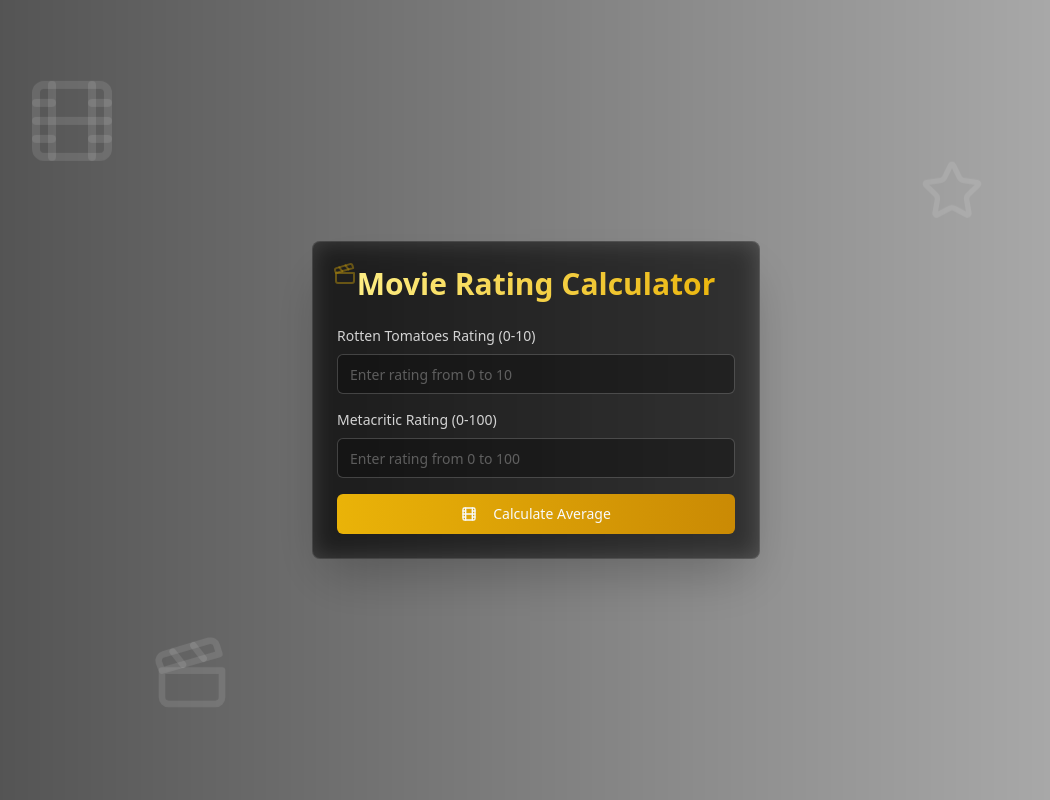
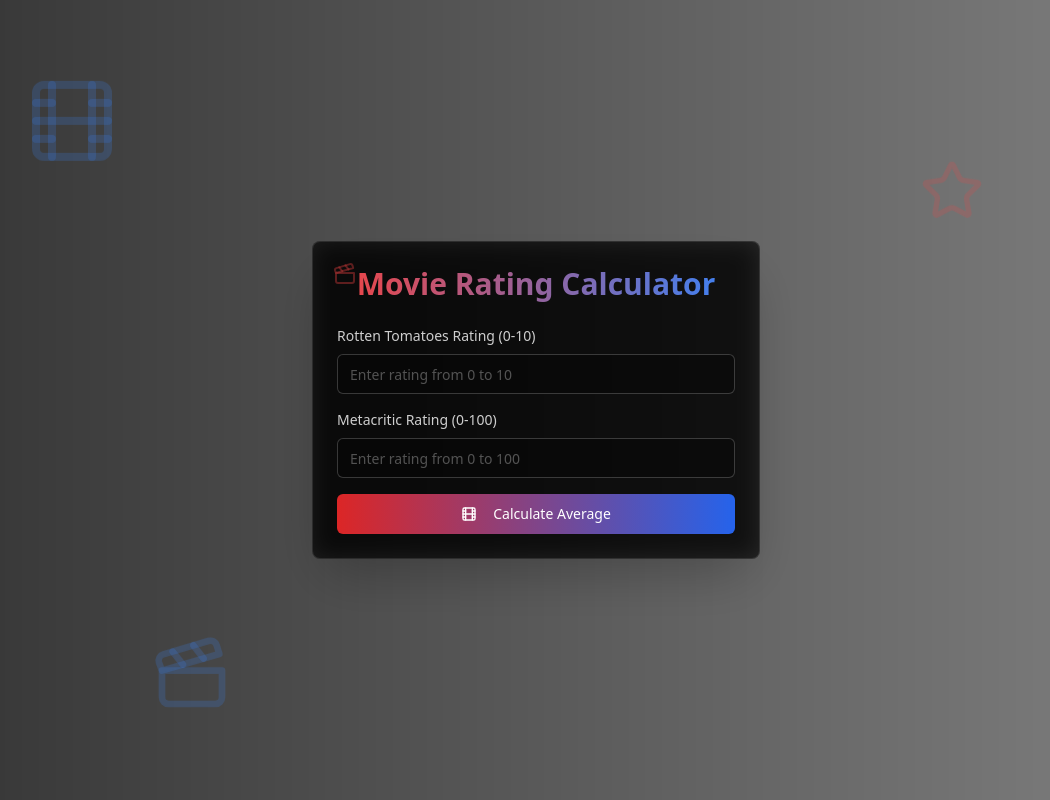
Before and after one commit to lu2023gui/movie-rating-muse-website, a React (Vite) app: page / in a window 1280 px wide. Shown: the whole page, without its empty margins (104-1154 px from the left). Built offline with nearby package versions, Linux system fonts and the light colour scheme.

Commit message:
feat: Update colors and star display
- Changed colors to red, blue, and black.
- Improved star display precision to accurately reflect decimal rating values.

```diff
--- a/src/components/StarDisplay.tsx
+++ b/src/components/StarDisplay.tsx
@@ -6,24 +6,46 @@ interface StarDisplayProps {
 }
 
 const StarDisplay = ({ rating }: StarDisplayProps) => {
-  const fullStars = Math.floor(rating);
-  const emptyStars = 5 - fullStars;
+  const MAX_STARS = 5;
+  const stars = [];
+
+  for (let i = 0; i < MAX_STARS; i++) {
+    const difference = rating - i;
+
+    if (difference >= 1) {
+      // Full star
+      stars.push(
+        <Star
+          key={`star-${i}`}
+          className="w-6 h-6 text-red-500 fill-red-500 animate-star-ping"
+          style={{ animationDelay: `${i * 150}ms` }}
+        />
+      );
+    } else if (difference > 0) {
+      // Partial star
+      const percentage = difference * 100;
+      stars.push(
+        <div key={`star-${i}`} className="relative w-6 h-6">
+          <Star className="absolute w-6 h-6 text-gray-400" />
+          <div className="absolute w-6 h-6 overflow-hidden" style={{ width: `${percentage}%` }}>
+            <Star className="w-6 h-6 text-red-500 fill-red-500" />
+          </div>
+        </div>
+      );
+    } else {
+      // Empty star
+      stars.push(
+        <Star
+          key={`star-${i}`}
+          className="w-6 h-6 text-gray-400"
+        />
+      );
+    }
+  }
 
   return (
     <div className="flex items-center gap-1">
-      {[...Array(fullStars)].map((_, i) => (
-        <Star
-          key={`full-${i}`}
-          className="w-6 h-6 text-yellow-400 fill-yellow-400 animate-star-ping"
-          style={{ animationDelay: `${i * 150}ms` }}
-        />
-      ))}
-      {[...Array(emptyStars)].map((_, i) => (
-        <Star
-          key={`empty-${i}`}
-          className="w-6 h-6 text-gray-400"
-        />
-      ))}
+      {stars}
     </div>
   );
 };
--- a/src/pages/Index.tsx
+++ b/src/pages/Index.tsx
@@ -1,4 +1,3 @@
-
 import { useState } from "react";
 import { Button } from "@/components/ui/button";
 import { Input } from "@/components/ui/input";
@@ -70,27 +69,26 @@ const Index = () => {
     <div
       className="min-h-screen flex items-center justify-center bg-transparent backdrop-blur-sm p-4 relative overflow-hidden"
       style={{
-        background: "linear-gradient(90deg, rgba(0,0,0,0.7) 0%, rgba(0,0,0,0.3) 100%)"
+        background: "linear-gradient(90deg, rgba(0,0,0,0.8) 0%, rgba(0,0,0,0.5) 100%)"
       }}
     >
-      {/* Floating Background Elements */}
       <div className="absolute inset-0 overflow-hidden pointer-events-none">
-        <Film className="absolute text-white/10 w-24 h-24 animate-float-slow top-20 left-[10%]" />
-        <Star className="absolute text-white/10 w-16 h-16 animate-float top-40 right-[15%]" />
-        <Clapperboard className="absolute text-white/10 w-20 h-20 animate-float-reverse bottom-20 left-[20%]" />
+        <Film className="absolute text-blue-500/20 w-24 h-24 animate-float-slow top-20 left-[10%]" />
+        <Star className="absolute text-red-500/20 w-16 h-16 animate-float top-40 right-[15%]" />
+        <Clapperboard className="absolute text-blue-500/20 w-20 h-20 animate-float-reverse bottom-20 left-[20%]" />
       </div>
 
-      <Card className="w-full max-w-md p-6 space-y-6 bg-black/40 backdrop-blur-md border-white/10 shadow-2xl animate-fade-in">
+      <Card className="w-full max-w-md p-6 space-y-6 bg-black/60 backdrop-blur-md border-white/10 shadow-2xl animate-fade-in">
         <div className="relative">
-          <h1 className="text-3xl font-bold text-center mb-6 bg-clip-text text-transparent bg-gradient-to-r from-yellow-200 to-yellow-500">
+          <h1 className="text-3xl font-bold text-center mb-6 bg-clip-text text-transparent bg-gradient-to-r from-red-500 to-blue-500">
             Movie Rating Calculator
           </h1>
-          <Clapperboard className="absolute -top-1 -left-1 w-6 h-6 text-yellow-500/50 animate-pulse" />
+          <Clapperboard className="absolute -top-1 -left-1 w-6 h-6 text-red-500/50 animate-pulse" />
         </div>
 
         <div className="space-y-4">
           <div className="group transition-all duration-300 hover:scale-[1.02]">
-            <label className="block text-sm mb-2 text-white/80 group-hover:text-yellow-200">Rotten Tomatoes Rating (0-10)</label>
+            <label className="block text-sm mb-2 text-white/80 group-hover:text-red-200">Rotten Tomatoes Rating (0-10)</label>
             <Input
               type="number"
               step="0.1"
@@ -99,12 +97,12 @@ const Index = () => {
               value={rottenTomatoes}
               onChange={(e) => setRottenTomatoes(e.target.value)}
               placeholder="Enter rating from 0 to 10"
-              className="bg-black/30 border-white/20 text-white placeholder:text-white/30 transition-colors focus:border-yellow-500/50"
+              className="bg-black/30 border-white/20 text-white placeholder:text-white/30 transition-colors focus:border-red-500/50"
             />
           </div>
 
           <div className="group transition-all duration-300 hover:scale-[1.02]">
-            <label className="block text-sm mb-2 text-white/80 group-hover:text-yellow-200">Metacritic Rating (0-100)</label>
+            <label className="block text-sm mb-2 text-white/80 group-hover:text-blue-200">Metacritic Rating (0-100)</label>
             <Input
               type="number"
               step="0.1"
@@ -113,7 +111,7 @@ const Index = () => {
               value={metacritic}
               onChange={(e) => setMetacritic(e.target.value)}
               placeholder="Enter rating from 0 to 100"
-              className="bg-black/30 border-white/20 text-white placeholder:text-white/30 transition-colors focus:border-yellow-500/50"
+              className="bg-black/30 border-white/20 text-white placeholder:text-white/30 transition-colors focus:border-blue-500/50"
             />
           </div>
 
@@ -123,7 +121,7 @@ const Index = () => {
 
           <Button
             onClick={validateAndCalculate}
-            className="w-full bg-gradient-to-r from-yellow-500 to-yellow-600 hover:from-yellow-400 hover:to-yellow-500 transition-all duration-300 group"
+            className="w-full bg-gradient-to-r from-red-600 to-blue-600 hover:from-red-500 hover:to-blue-500 transition-all duration-300 text-white group"
           >
             <Film className="w-4 h-4 mr-2 group-hover:rotate-12 transition-transform" />
             Calculate Average
@@ -133,7 +131,7 @@ const Index = () => {
         {average !== null && (
           <div className="space-y-4 border-t border-white/10 pt-4 animate-fade-in">
             <p className="text-lg text-white/90">
-              Average Rating: <span className="font-bold text-yellow-400">{average.toFixed(4)}</span>
+              Average Rating: <span className="font-bold text-blue-400">{average.toFixed(4)}</span>
             </p>
             <p className="text-lg text-white/90">{getReviewComment(average)}</p>
 
@@ -144,7 +142,7 @@ const Index = () => {
                   <Button
                     onClick={() => handleStarResponse("yes")}
                     variant="outline"
-                    className="flex-1 border-yellow-500/50 hover:border-yellow-500 hover:bg-yellow-500/10 text-white"
+                    className="flex-1 border-red-500/50 hover:border-red-500 hover:bg-red-500/10 text-white"
                   >
                     Yes
                   </Button>
@@ -175,7 +173,7 @@ const Index = () => {
             <Button
               onClick={resetForm}
               variant="outline"
-              className="w-full mt-4 border-white/20 hover:border-yellow-500/50 hover:bg-yellow-500/10 text-white transition-colors group"
+              className="w-full mt-4 border-white/20 hover:border-red-500/50 hover:bg-red-500/10 text-white transition-colors group"
             >
               <Clapperboard className="w-4 h-4 mr-2 group-hover:rotate-12 transition-transform" />
               Rate Another Movie
```
